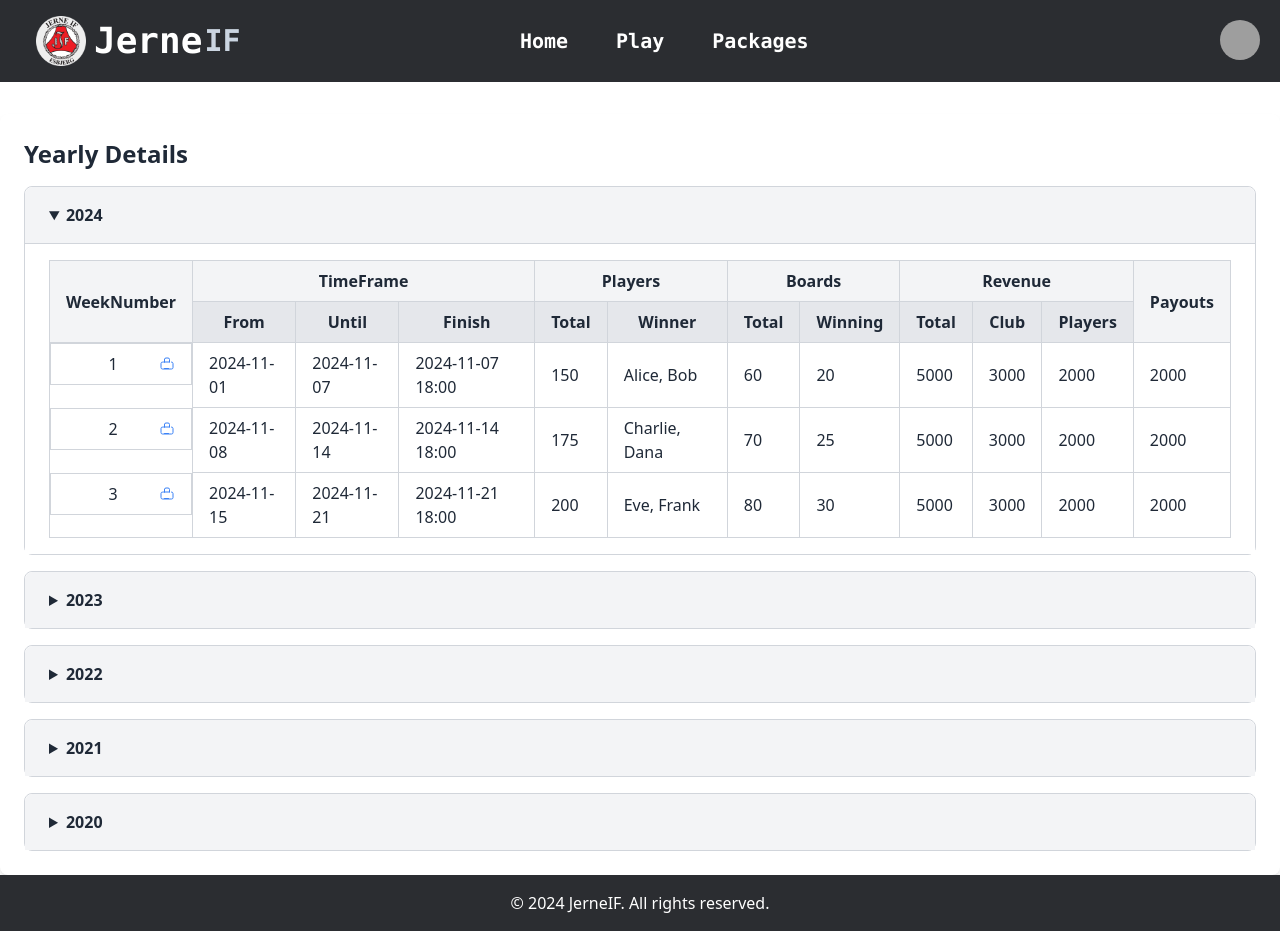
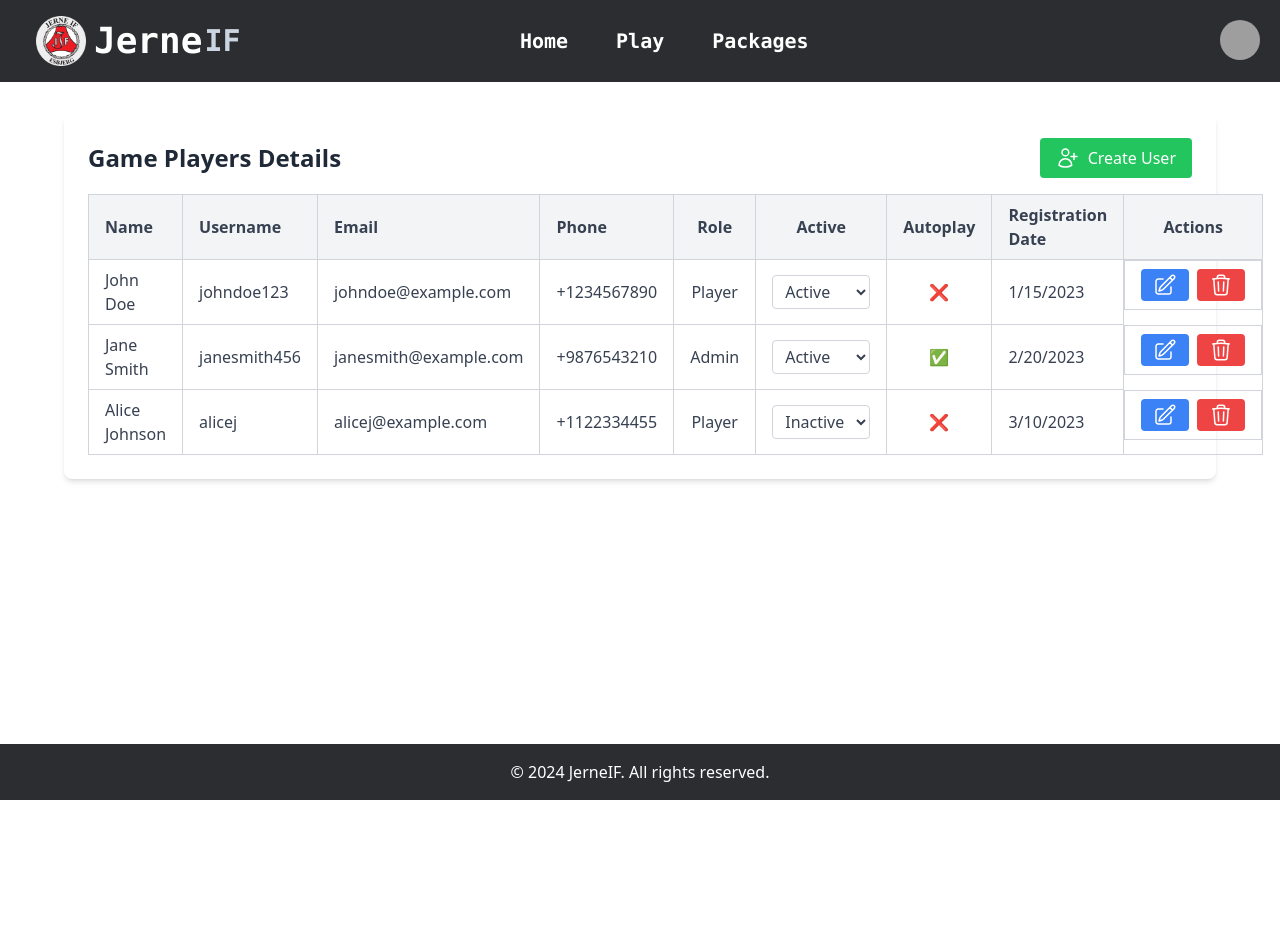
Before and after one commit to ju5tAmir/DeadPigeons, a React (Vite) app in the folder client/: page /lab in a window 1280 px wide. After the commit the page ends 800 px from the top, so only its background shows below. Built offline with nearby package versions, Linux system fonts and the light colour scheme; grey boxes are pictures that could not be loaded.

Commit message:
Listing users

```diff
--- /dev/null
+++ b/client/src/components/admin/users/UsersOverview.tsx
@@ -0,0 +1,134 @@
+import { useState } from "react";
+
+export interface UserInfo {
+    userId: string;
+    firstName: string;
+    lastName: string;
+    username: string;
+    email: string;
+    phoneNumber: string;
+    role: string;
+    isActive: boolean;
+    isAutoplay: boolean;
+    registrationDate: Date;
+}
+
+function UsersOverview({ players }: { players: UserInfo[] }) {
+    const [userList, setUserList] = useState(players);
+
+    const toggleActiveStatus = (userId: string, isActive: boolean) => {
+        setUserList((prevList) =>
+            prevList.map((user) =>
+                user.userId === userId ? { ...user, isActive: !isActive } : user
+            )
+        );
+    };
+
+    const handleEdit = (userId: string) => {
+        console.log(`Edit user with ID: ${userId}`);
+        // Add your edit functionality here
+    };
+
+    const handleDelete = (userId: string) => {
+        console.log(`Delete user with ID: ${userId}`);
+        // Add your delete functionality here
+    };
+
+    const handleCreatePlayer = () => {
+        console.log("Create a new player");
+    };
+
+
+    return (
+        <div className="max-w-6xl mx-auto mt-8 p-6 bg-white shadow-md rounded-lg">
+
+            <div className="flex justify-between items-center mb-4">
+                <h1 className="text-2xl font-bold text-gray-800">Game Players Details</h1>
+                <button
+                    onClick={handleCreatePlayer}
+                    className="bg-green-500 text-white px-4 py-2 rounded hover:bg-green-600 flex gap-2"
+                >
+                    <svg xmlns="http://www.w3.org/2000/svg" fill="none" viewBox="0 0 24 24" stroke-width="1.5"
+                         stroke="currentColor" className="size-6">
+                        <path stroke-linecap="round" stroke-linejoin="round"
+                              d="M18 7.5v3m0 0v3m0-3h3m-3 0h-3m-2.25-4.125a3.375 3.375 0 1 1-6.75 0 3.375 3.375 0 0 1 6.75 0ZM3 19.235v-.11a6.375 6.375 0 0 1 12.75 0v.109A12.318 12.318 0 0 1 9.374 21c-2.331 0-4.512-.645-6.374-1.766Z"/>
+                    </svg>
+
+                    <p>Create User</p>
+                </button>
+            </div>
+            <table className="min-w-full border border-gray-300 text-gray-700">
+                {/* Table Header */}
+                <thead className="bg-gray-100">
+                <tr>
+                    <th className="border border-gray-300 px-4 py-2 text-left">Name</th>
+                    <th className="border border-gray-300 px-4 py-2 text-left">Username</th>
+                    <th className="border border-gray-300 px-4 py-2 text-left">Email</th>
+                    <th className="border border-gray-300 px-4 py-2 text-left">Phone</th>
+                    <th className="border border-gray-300 px-4 py-2 text-center">Role</th>
+                    <th className="border border-gray-300 px-4 py-2 text-center">Active</th>
+                    <th className="border border-gray-300 px-4 py-2 text-center">Autoplay</th>
+                    <th className="border border-gray-300 px-4 py-2 text-left">Registration Date</th>
+                    <th className="border border-gray-300 px-4 py-2 text-center">Actions</th>
+                </tr>
+                </thead>
+                {/* Table Body */}
+                <tbody>
+                {userList.map ((player) => (
+                    <tr key={player.userId} className="hover:bg-gray-50">
+                        <td className="border border-gray-300 px-4 py-2">
+                            {player.firstName} {player.lastName}
+                        </td>
+                        <td className="border border-gray-300 px-4 py-2">{player.username}</td>
+                        <td className="border border-gray-300 px-4 py-2">{player.email}</td>
+                        <td className="border border-gray-300 px-4 py-2">{player.phoneNumber}</td>
+                        <td className="border border-gray-300 px-4 py-2 text-center">{player.role}</td>
+                        <td className="border border-gray-300 px-4 py-2 text-center">
+                            <select
+                                value={player.isActive ? "active" : "inactive"}
+                                onChange={() => toggleActiveStatus (player.userId, player.isActive)}
+                                className="bg-white border border-gray-300 rounded px-2 py-1"
+                            >
+                                <option value="active">Active</option>
+                                <option value="inactive">Inactive</option>
+                            </select>
+                        </td>
+                        <td className="border border-gray-300 px-4 py-2 text-center">
+                            {player.isAutoplay ? "✅" : "❌"}
+                        </td>
+                        <td className="border border-gray-300 px-4 py-2">
+                            {new Date (player.registrationDate).toLocaleDateString ()}
+                        </td>
+                        <td className="border border-gray-300 px-4 py-2 flex text-center align-middle">
+                            <button
+                                onClick={() => handleEdit (player.userId)}
+                                className="bg-blue-500 text-white px-3 py-1 rounded hover:bg-blue-600 mr-2"
+                            >
+                                <svg xmlns="http://www.w3.org/2000/svg" fill="none" viewBox="0 0 24 24"
+                                     stroke-width="1.5" stroke="currentColor" className="size-6">
+                                    <path stroke-linecap="round" stroke-linejoin="round"
+                                          d="m16.862 4.487 1.687-1.688a1.875 1.875 0 1 1 2.652 2.652L10.582 16.07a4.5 4.5 0 0 1-1.897 1.13L6 18l.8-2.685a4.5 4.5 0 0 1 1.13-1.897l8.932-8.931Zm0 0L19.5 7.125M18 14v4.75A2.25 2.25 0 0 1 15.75 21H5.25A2.25 2.25 0 0 1 3 18.75V8.25A2.25 2.25 0 0 1 5.25 6H10"/>
+                                </svg>
+
+                            </button>
+                            <button
+                                onClick={() => handleDelete (player.userId)}
+                                className="bg-red-500 text-white px-3 py-1 rounded hover:bg-red-600"
+                            >
+                                <svg xmlns="http://www.w3.org/2000/svg" fill="none" viewBox="0 0 24 24"
+                                     stroke-width="1.5" stroke="currentColor" className="size-6">
+                                    <path stroke-linecap="round" stroke-linejoin="round"
+                                          d="m14.74 9-.346 9m-4.788 0L9.26 9m9.968-3.21c.342.052.682.107 1.022.166m-1.022-.165L18.16 19.673a2.25 2.25 0 0 1-2.244 2.077H8.084a2.25 2.25 0 0 1-2.244-2.077L4.772 5.79m14.456 0a48.108 48.108 0 0 0-3.478-.397m-12 .562c.34-.059.68-.114 1.022-.165m0 0a48.11 48.11 0 0 1 3.478-.397m7.5 0v-.916c0-1.18-.91-2.164-2.09-2.201a51.964 51.964 0 0 0-3.32 0c-1.18.037-2.09 1.022-2.09 2.201v.916m7.5 0a48.667 48.667 0 0 0-7.5 0"/>
+                                </svg>
+
+                            </button>
+                        </td>
+                    </tr>
+                ))}
+                </tbody>
+            </table>
+        </div>
+    );
+}
+
+export default UsersOverview;
--- a/client/src/pages/Lab.tsx
+++ b/client/src/pages/Lab.tsx
@@ -4,6 +4,7 @@ import React from "react";
 import GamePlayersDetails, {UserInfo} from "../components/admin/game/GamePlayersDeatils.tsx";
 import GameBoardsDetails, {Boards} from "../components/admin/game/GameBoardsDetails.tsx";
 import GamesOverview from "../components/admin/game/GamesOverview.tsx";
+import UsersOverview from "../components/admin/users/UsersOverview.tsx";
 
 function Lab() {
 
@@ -182,7 +183,10 @@ function Lab() {
 
             {/*<GameBoardsDetails boards={mockBoards} />*/}
 
-            <GamesOverview/>
+            {/*<GamesOverview/>*/}
+
+            <UsersOverview players={mockPlayers}/>
+
         </>
     )
 }
```
